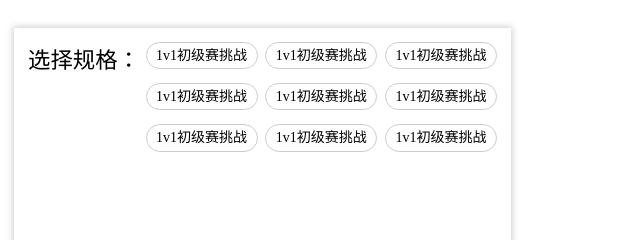
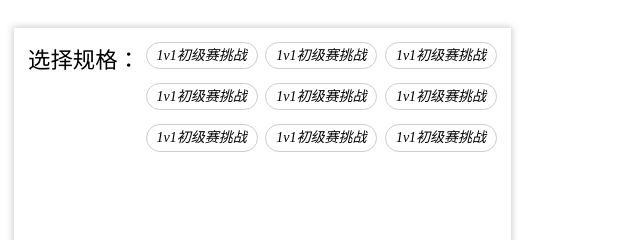
Before and after one commit to gofxas/gofxas, a plain HTML site: page demo.html in a window 1280 px wide. Shown: the top 240 px of the page, 0-640 px from the left. Drawn offline with nearby package versions, Linux system fonts and the light colour scheme.

Commit message:
Update demo.html

```diff
--- a/demo.html
+++ b/demo.html
@@ -20,15 +20,15 @@
                 <div class="form-label">选择规格：</div>
                 <div class="form-content">
                     <div class="tag-list">
-                        <span class="tag">1v1初级赛挑战</span>
-                        <span class="tag">1v1初级赛挑战</span>
-                        <span class="tag">1v1初级赛挑战</span>
-                        <span class="tag">1v1初级赛挑战</span>
-                        <span class="tag">1v1初级赛挑战</span>
-                        <span class="tag">1v1初级赛挑战</span>
-                        <span class="tag">1v1初级赛挑战</span>
-                        <span class="tag">1v1初级赛挑战</span>
-                        <span class="tag">1v1初级赛挑战</span>
+                                   <span class="tag"><i>1v1初级赛挑战</i></span>
+                        <span class="tag"><i>1v1初级赛挑战</i></span>
+                        <span class="tag"><i>1v1初级赛挑战</i></span>
+                        <span class="tag"><i>1v1初级赛挑战</i></span>
+                        <span class="tag"><i>1v1初级赛挑战</i></span>
+                        <span class="tag"><i>1v1初级赛挑战</i></span>
+                        <span class="tag"><i>1v1初级赛挑战</i></span>
+                        <span class="tag"><i>1v1初级赛挑战</i></span>
+                        <span class="tag"><i>1v1初级赛挑战</i></span>
                     </div>
                 </div>
             </div>
```
